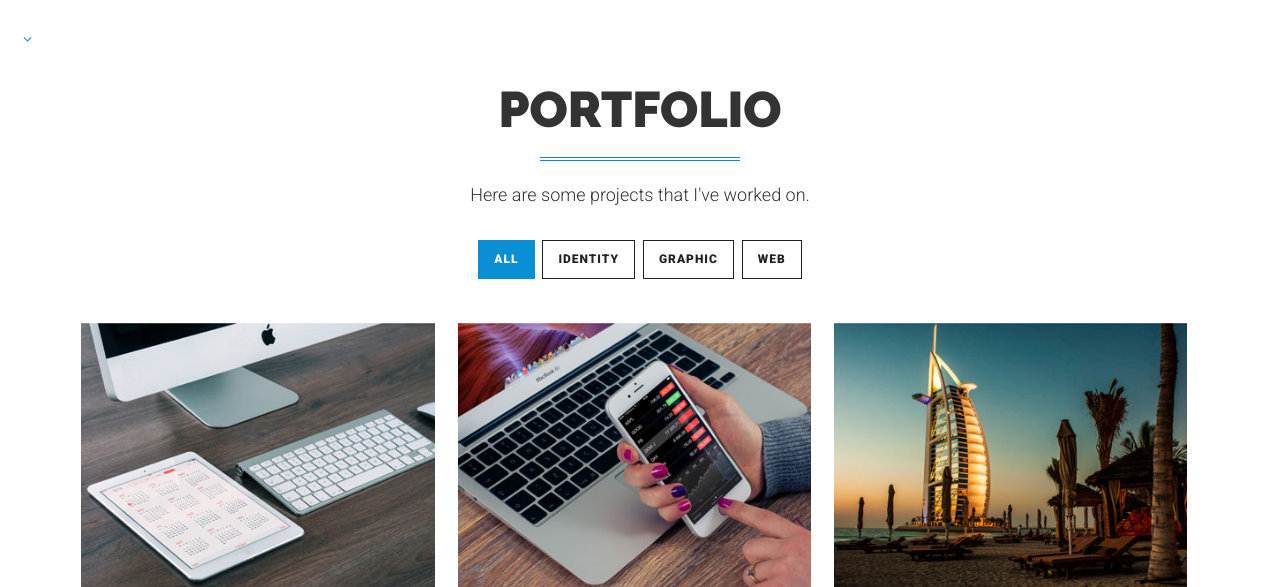
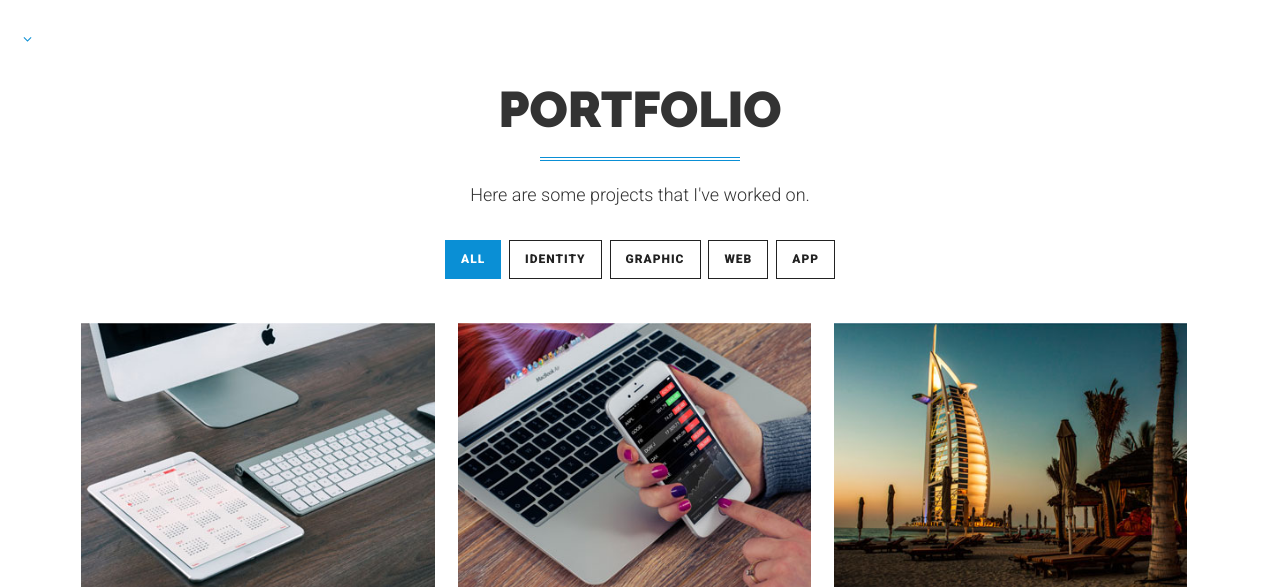
Before and after one commit to DavidGuben/Portfolio2016, a PHP site: page / in a window 1280 px wide. Shown: the part 1945-2532 px from the top of the page. Run offline with PHP 8.4, Linux system fonts and the light colour scheme.

Commit message:
added app filter for portfolio section

```diff
--- a/index.php
+++ b/index.php
@@ -180,6 +180,9 @@
                             </li>
                             <li>
                                 <span class="filter" data-filter="web">Web</span>
+                            </li>
+                            <li>
+                                <span class="filter" data-filter="app">App</span>
                             </li>
                         </ul>
                     </div>
```
